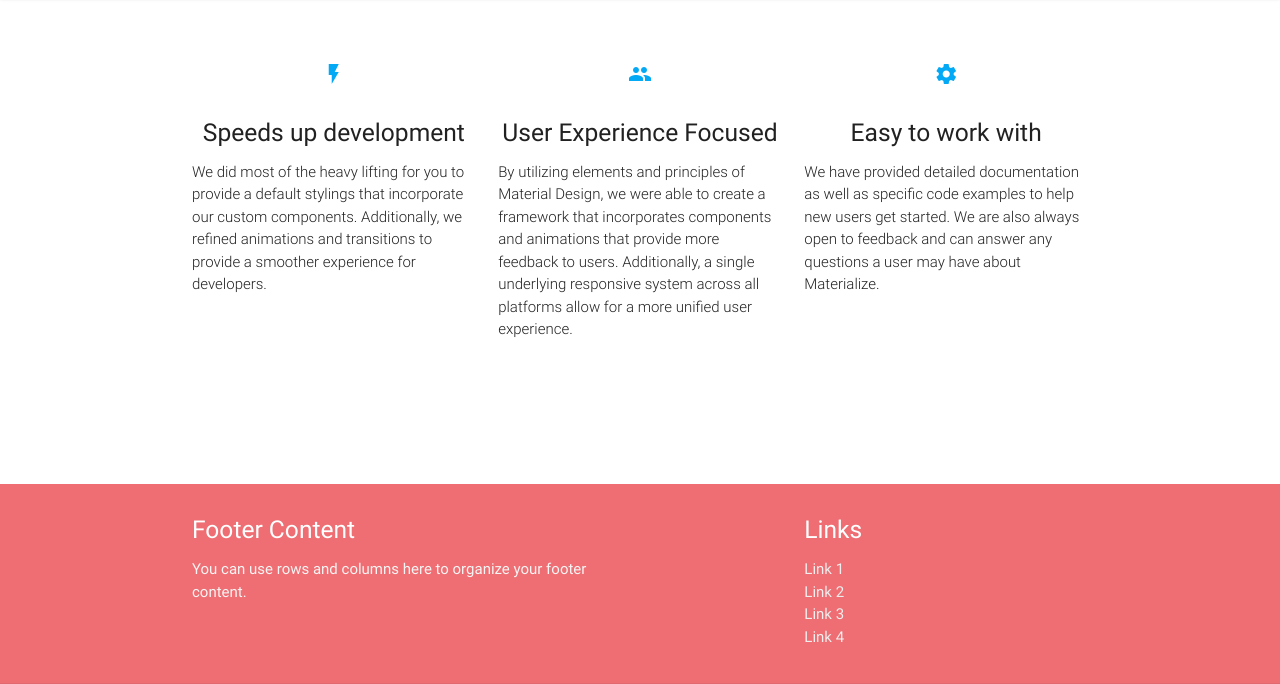
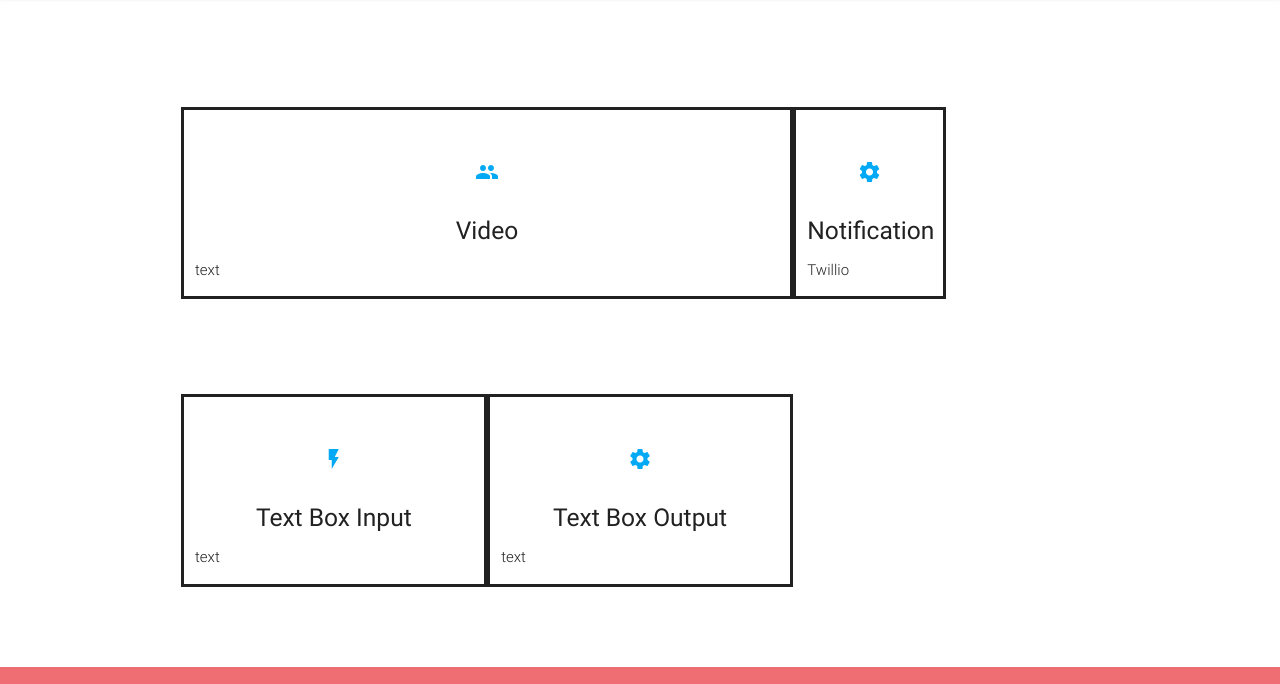
Before and after one commit to archhachathon/mediconf2017, a website: page html/dashboard.html in a window 1280 px wide. Shown: the part 67-751 px from the top of the page. Drawn offline with nearby package versions, Linux system fonts and the light colour scheme.

Commit message:
added new token and + minor changes related to finding the CSS bug

```diff
--- a/html/dashboard.html
+++ b/html/dashboard.html
@@ -5,17 +5,27 @@
 <title>Dashboard</title>
 
 <!-- Compiled and minified CSS -->
-     <link rel="stylesheet" href="https://cdnjs.cloudflare.com/ajax/libs/materialize/0.100.2/css/materialize.min.css">
-     <link href="https://fonts.googleapis.com/icon?family=Material+Icons" rel="stylesheet">
+<link rel="stylesheet" href="../css/dashboard.css">
+<link rel="stylesheet"
+	href="https://cdnjs.cloudflare.com/ajax/libs/materialize/0.100.2/css/materialize.min.css">
+<link href="https://fonts.googleapis.com/icon?family=Material+Icons"
+	rel="stylesheet">
 
 <!-- Compiled and minified JavaScript -->
-     <script src="https://cdnjs.cloudflare.com/ajax/libs/materialize/0.100.2/js/materialize.min.js"></script>
+<script
+	src="https://cdnjs.cloudflare.com/ajax/libs/materialize/0.100.2/js/materialize.min.js"></script>
 
-      <link rel="stylesheet" href="../css/dashboard.css">
+
 
 
 </head>
 <body>
+
+  <style media="screen">
+    #block {
+      border-style: solid;
+    }
+  </style>
 
 	<nav>
 		<div class="nav-wrapper">
@@ -30,52 +40,69 @@
 
 
 	<main>
-
-
-
     <div class="container">
   		<div class="section">
-
   			<!--   Icon Section   -->
   			<div class="row">
-              <div class="col s12 m4">
-                <div class="icon-block">
-                  <h2 class="center light-blue-text"><i class="material-icons">flash_on</i></h2>
-                  <h5 class="center">Speeds up development</h5>
-
-                  <p class="light">We did most of the heavy lifting for you to provide a default stylings that incorporate our custom components. Additionally, we refined animations and transitions to provide a smoother experience for developers.</p>
   			</div>
   		</div>
-
-              <div class="col s12 m4">
+  		<br>
+  		<br>
+  	</div>
+    <div class="container">
+      <div class="section">
+        <!--   Icon Section   -->
+        <div class="row">
+          <div id="block" class="col s12 m4 l8">
             <div class="icon-block">
-                  <h2 class="center light-blue-text"><i class="material-icons">group</i></h2>
-                  <h5 class="center">User Experience Focused</h5>
-
-                  <p class="light">By utilizing elements and principles of Material Design, we were able to create a framework that incorporates components and animations that provide more feedback to users. Additionally, a single underlying responsive system across all platforms allow for a more unified user experience.</p>
+              <h2 class="center light-blue-text">
+                <i class="material-icons">group</i>
+              </h2>
+              <h5 class="center">Video</h5>
+              <p class="light">text</p>
             </div>
           </div>
-
-              <div class="col s12 m4">
+          <div id="block" class="col s12 m4 l2">
             <div class="icon-block">
-                  <h2 class="center light-blue-text"><i class="material-icons">settings</i></h2>
-                  <h5 class="center">Easy to work with</h5>
-
-                  <p class="light">We have provided detailed documentation as well as specific code examples to help new users get started. We are also always open to feedback and can answer any questions a user may have about Materialize.</p>
+              <h2 class="center light-blue-text">
+                <i class="material-icons">settings</i>
+              </h2>
+              <h5 class="center">Notification</h5>
+              <p class="light">Twillio</p>
             </div>
           </div>
         </div>
-
       </div>
-          <br><br>
+      <br>
+      <br>
     </div>
-
-
-
-
-
-
-
+    <div class="container">
+      <div class="section">
+        <!--   Icon Section   -->
+        <div class="row">
+          <div id="block" class="col s12 m4">
+            <div class="icon-block">
+              <h2 class="center light-blue-text">
+                <i class="material-icons">flash_on</i>
+              </h2>
+              <h5 class="center">Text Box Input</h5>
+              <p class="light">text</p>
+            </div>
+          </div>
+          <div id="block" class="col s12 m4">
+            <div class="icon-block">
+              <h2 class="center light-blue-text">
+                <i class="material-icons">settings</i>
+              </h2>
+              <h5 class="center">Text Box Output</h5>
+              <p class="light">text</p>
+            </div>
+          </div>
+        </div>
+      </div>
+      <br>
+      <br>
+    </div>
 	</main>
 
 	<footer class="page-footer">
@@ -83,7 +110,8 @@
 			<div class="row">
 				<div class="col l6 s12">
 					<h5 class="white-text">Footer Content</h5>
-            <p class="grey-text text-lighten-4">You can use rows and columns here to organize your footer content.</p>
+					<p class="grey-text text-lighten-4">You can use rows and
+						columns here to organize your footer content.</p>
 				</div>
 				<div class="col l4 offset-l2 s12">
 					<h5 class="white-text">Links</h5>
@@ -98,12 +126,12 @@
 		</div>
 		<div class="footer-copyright">
 			<div class="container">
-        © 2014 Copyright Text
-        <a class="grey-text text-lighten-4 right" href="#!">More Links</a>
+				© 2014 Copyright Text <a class="grey-text text-lighten-4 right"
+					href="#!">More Links</a>
 			</div>
 		</div>
 	</footer>
 
-<script src="../js/dashboard.js" ></script>
+	<script src="../js/dashboard.js"></script>
 </body>
 </html>
--- a/js/app2.js
+++ b/js/app2.js
@@ -11,9 +11,9 @@ app.get('/dashboard', function(req, res) {
     res.sendFile(path.join(__dirname + '/../html/dashboard.html'));
 });
 
-/*app.get('/video', function(req, res) {
+app.get('/video', function(req, res) {
     res.sendFile(path.join(__dirname + '/../html/video.html'));
-});*/
+});
 
 app.listen(3000, function(){
 	console.info('Server listening on port ' + 3000);
```
Also changed, not shown: html/video.html (+1 -1 lines), index.html (+27 -15 lines). Lines whose indentation alone changed are shown as unchanged.
